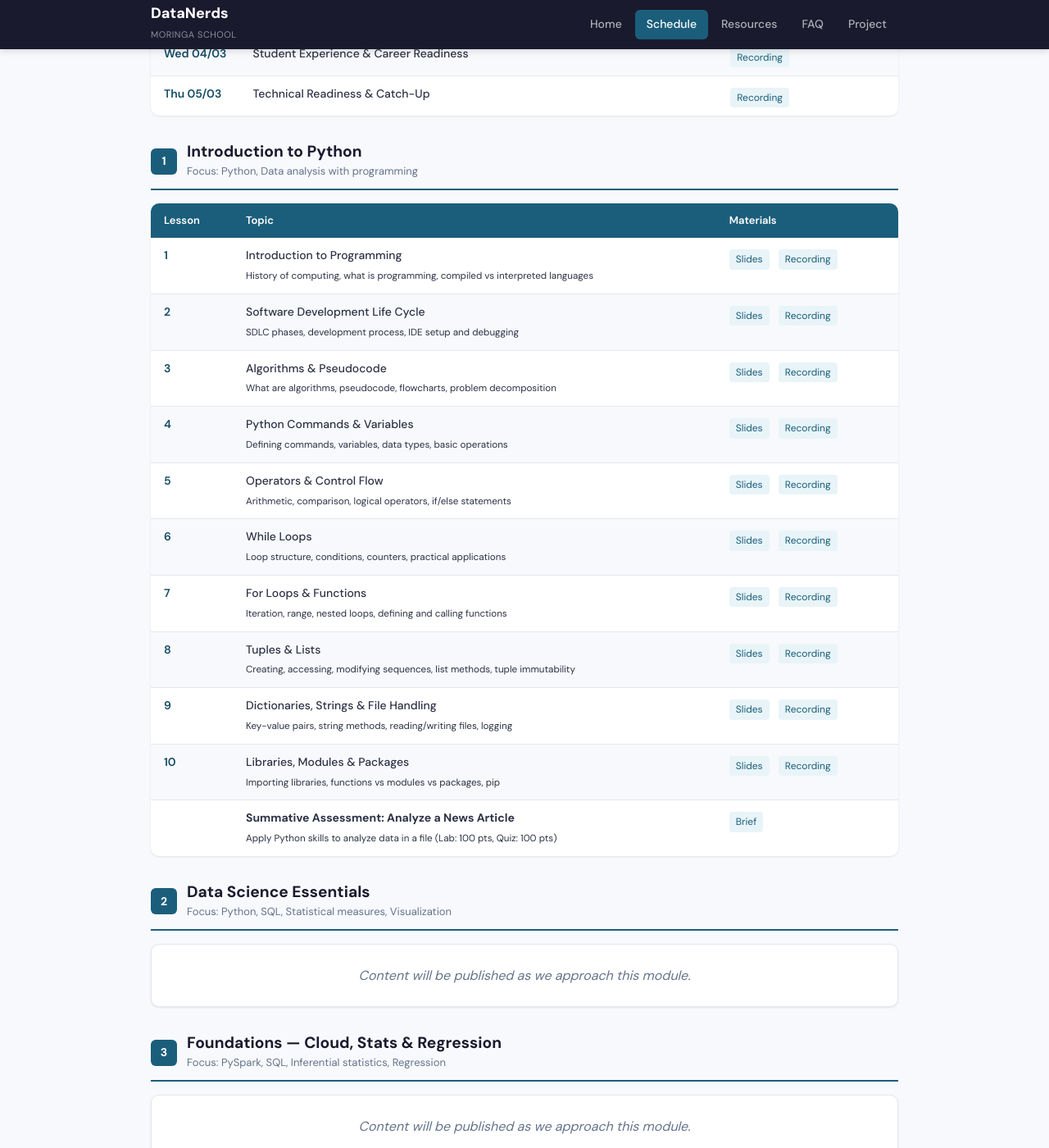
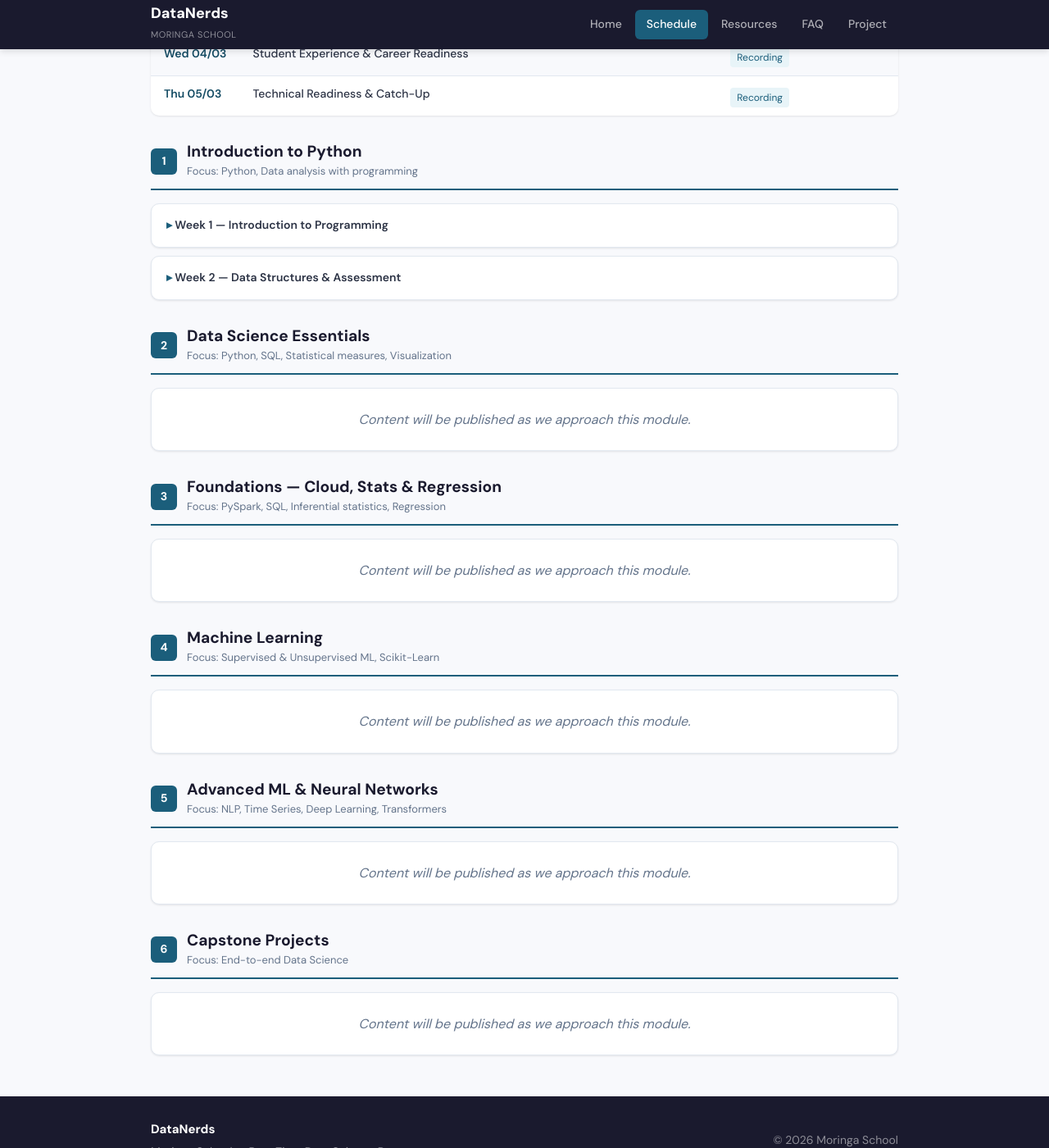
Before and after one commit to ds-moringa-datanerds/ds-moringa-datanerds.github.io, a Jekyll site: the page built from schedule.md, in a window 1280 px wide and 1400 px high, scrolled down 458 px. Shown: the whole window at 82% size. Built offline with Jekyll 4.4.1, drawn with Linux system fonts in a browser that asks for light colours.

Commit message:
Enhance schedule with weekly topics and materials
Added weekly breakdown for programming schedule with topics and materials.

```diff
--- a/schedule.md
+++ b/schedule.md
@@ -77,6 +77,7 @@ title: Schedule
 </div>
 
 <!-- MODULE 1 -->
+<!-- MODULE 1 -->
 <div class="module-section">
   <div class="module-section-header">
     <div class="module-number-badge">1</div>
@@ -86,159 +87,119 @@ title: Schedule
     </div>
   </div>
 
-  <table class="schedule-table">
-    <thead>
-      <tr>
-        <th>Lesson</th>
-        <th>Topic</th>
-        <th>Materials</th>
-      </tr>
-    </thead>
-    <tbody>
-      <tr>
-        <td>1</td>
-        <td>
-          <span class="topic-link">Introduction to Programming</span><br>
-          <small>History of computing, what is programming, compiled vs interpreted languages</small>
-        </td>
-        <td>
-          <div class="materials">
-            <a href="#">Slides</a>
-            <a href="#">Recording</a>
-          </div>
-        </td>
-      </tr>
-      <tr>
-        <td>2</td>
-        <td>
-          <span class="topic-link">Software Development Life Cycle</span><br>
-          <small>SDLC phases, development process, IDE setup and debugging</small>
-        </td>
-        <td>
-          <div class="materials">
-            <a href="#">Slides</a>
-            <a href="#">Recording</a>
-          </div>
-        </td>
-      </tr>
-      <tr>
-        <td>3</td>
-        <td>
-          <span class="topic-link">Algorithms & Pseudocode</span><br>
-          <small>What are algorithms, pseudocode, flowcharts, problem decomposition</small>
-        </td>
-        <td>
-          <div class="materials">
-            <a href="#">Slides</a>
-            <a href="#">Recording</a>
-          </div>
-        </td>
-      </tr>
-      <tr>
-        <td>4</td>
-        <td>
-          <span class="topic-link">Python Commands & Variables</span><br>
-          <small>Defining commands, variables, data types, basic operations</small>
-        </td>
-        <td>
-          <div class="materials">
-            <a href="#">Slides</a>
-            <a href="#">Recording</a>
-          </div>
-        </td>
-      </tr>
-      <tr>
-        <td>5</td>
-        <td>
-          <span class="topic-link">Operators & Control Flow</span><br>
-          <small>Arithmetic, comparison, logical operators, if/else statements</small>
-        </td>
-        <td>
-          <div class="materials">
-            <a href="#">Slides</a>
-            <a href="#">Recording</a>
-          </div>
-        </td>
-      </tr>
-      <tr>
-        <td>6</td>
-        <td>
-          <span class="topic-link">While Loops</span><br>
-          <small>Loop structure, conditions, counters, practical applications</small>
-        </td>
-        <td>
-          <div class="materials">
-            <a href="#">Slides</a>
-            <a href="#">Recording</a>
-          </div>
-        </td>
-      </tr>
-      <tr>
-        <td>7</td>
-        <td>
-          <span class="topic-link">For Loops & Functions</span><br>
-          <small>Iteration, range, nested loops, defining and calling functions</small>
-        </td>
-        <td>
-          <div class="materials">
-            <a href="#">Slides</a>
-            <a href="#">Recording</a>
-          </div>
-        </td>
-      </tr>
-      <tr>
-        <td>8</td>
-        <td>
-          <span class="topic-link">Tuples & Lists</span><br>
-          <small>Creating, accessing, modifying sequences, list methods, tuple immutability</small>
-        </td>
-        <td>
-          <div class="materials">
-            <a href="#">Slides</a>
-            <a href="#">Recording</a>
-          </div>
-        </td>
-      </tr>
-      <tr>
-        <td>9</td>
-        <td>
-          <span class="topic-link">Dictionaries, Strings & File Handling</span><br>
-          <small>Key-value pairs, string methods, reading/writing files, logging</small>
-        </td>
-        <td>
-          <div class="materials">
-            <a href="#">Slides</a>
-            <a href="#">Recording</a>
-          </div>
-        </td>
-      </tr>
-      <tr>
-        <td>10</td>
-        <td>
-          <span class="topic-link">Libraries, Modules & Packages</span><br>
-          <small>Importing libraries, functions vs modules vs packages, pip</small>
-        </td>
-        <td>
-          <div class="materials">
-            <a href="#">Slides</a>
-            <a href="#">Recording</a>
-          </div>
-        </td>
-      </tr>
-      <tr>
-        <td></td>
-        <td>
-          <strong>Summative Assessment: Analyze a News Article</strong><br>
-          <small>Apply Python skills to analyze data in a file (Lab: 100 pts, Quiz: 100 pts)</small>
-        </td>
-        <td>
-          <div class="materials">
-            <a href="#">Brief</a>
-          </div>
-        </td>
-      </tr>
-    </tbody>
-  </table>
+  <!-- WEEK 1 -->
+  <details class="week-dropdown">
+    <summary class="week-summary">Week 1 — Introduction to Programming</summary>
+
+    <table class="schedule-table">
+      <thead>
+        <tr>
+          <th>Day</th>
+          <th>Topic</th>
+          <th>Materials</th>
+        </tr>
+      </thead>
+      <tbody>
+        <tr>
+          <td>Day 1</td>
+          <td><span class="topic-link">Introduction to Programming & SDLC</span></td>
+          <td>
+            <div class="materials">
+              <a href="https://docs.google.com/presentation/d/18aLgvpCwYHu4adiA-HYubstHTe9Z3xYp/edit?usp=sharing&ouid=114196536710579440731&rtpof=true&sd=true">Slides</a>
+              <a href="https://drive.google.com/file/d/19TOqxKJtQShHCY2ROdC0drwU27mj59rF/view?usp=sharing">Recording</a>
+            </div>
+          </td>
+        </tr>
+        <tr>
+          <td>Day 2</td>
+          <td><span class="topic-link">Operators & Control Flow</span></td>
+          <td>
+            <div class="materials">
+              <a href="#">Slides</a>
+              <a href="#">Recording</a>
+            </div>
+          </td>
+        </tr>
+        <tr>
+          <td>Day 3</td>
+          <td><span class="topic-link">While Loops</span></td>
+          <td>
+            <div class="materials">
+              <a href="#">Slides</a>
+              <a href="#">Recording</a>
+            </div>
+          </td>
+        </tr>
+        <tr>
+          <td>Day 4–5</td>
+          <td><span class="topic-link">For Loops & Functions</span></td>
+          <td>
+            <div class="materials">
+              <a href="#">Slides</a>
+              <a href="#">Recording</a>
+            </div>
+          </td>
+        </tr>
+      </tbody>
+    </table>
+  </details>
+
+  <!-- WEEK 2 -->
+  <details class="week-dropdown">
+    <summary class="week-summary">Week 2 — Data Structures & Assessment</summary>
+
+    <table class="schedule-table">
+      <thead>
+        <tr>
+          <th>Day</th>
+          <th>Topic</th>
+          <th>Materials</th>
+        </tr>
+      </thead>
+      <tbody>
+        <tr>
+          <td>Day 6–7</td>
+          <td><span class="topic-link">Tuples & Lists</span></td>
+          <td>
+            <div class="materials">
+              <a href="#">Slides</a>
+              <a href="#">Recording</a>
+            </div>
+          </td>
+        </tr>
+        <tr>
+          <td>Day 8–9</td>
+          <td><span class="topic-link">Dictionaries & Strings</span></td>
+          <td>
+            <div class="materials">
+              <a href="#">Slides</a>
+              <a href="#">Recording</a>
+            </div>
+          </td>
+        </tr>
+        <tr>
+          <td>Day 10–11</td>
+          <td><span class="topic-link">Libraries & Functions</span></td>
+          <td>
+            <div class="materials">
+              <a href="#">Slides</a>
+              <a href="#">Recording</a>
+            </div>
+          </td>
+        </tr>
+        <tr>
+          <td>Day 12–13</td>
+          <td><strong>Summative Assessment</strong></td>
+          <td>
+            <div class="materials">
+              <a href="#">Brief</a>
+            </div>
+          </td>
+        </tr>
+      </tbody>
+    </table>
+  </details>
+
 </div>
 
 <!-- MODULE 2 -->
```
